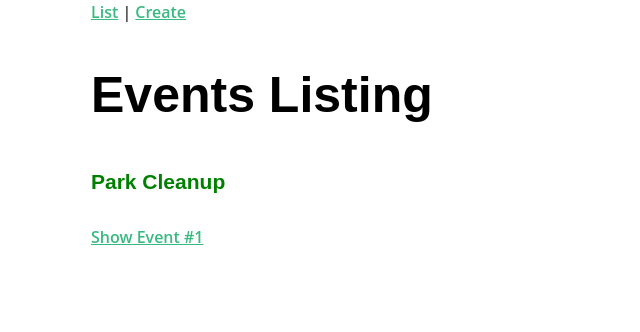
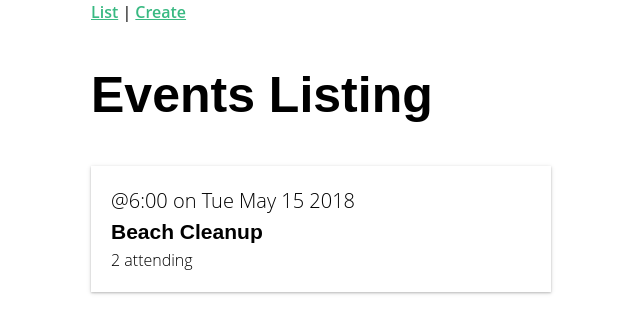
Before and after one commit to newwebash/real-world-vue2, a Vue app: page / in a window 1280 px wide. Shown: the top 332 px of the page, without its empty margins (319-959 px from the left). Built offline with nearby package versions, Linux system fonts and the light colour scheme.

Commit message:
Add event object to eventcard and link from events list

```diff
--- a/src/components/EventCard.vue
+++ b/src/components/EventCard.vue
@@ -1,14 +1,27 @@
 <template>
-  <div>
-      <h4>{{ title }}</h4>
-  </div>
+    <router-link class="event-link" :to="{ name: 'event-show', params: { id: '1' }}">
+        <div class="event-card -shadow">
+            <span class="eyebrow">@{{ event.time }} on {{ event.date }}</span>
+            <h4 class="title">{{ event.title }}</h4>
+            <span>{{ event.attendees.length }} attending</span>
+        </div>
+    </router-link>
 </template>
 
 <script>
 export default {
     data() {
         return {
-            title: 'Park Cleanup'
+            event: {
+                id: 1,
+                title: 'Beach Cleanup',
+                date: 'Tue May 15 2018',
+                time: '6:00',
+                attendees: [
+                    { id: 'abc123', name: 'Adam Jahr' },
+                    { id: 'def456', name: 'Gregg Pollack' }
+                ]
+            }
         }
     }
 }
@@ -16,8 +29,24 @@
 
 <style scoped>
 
-h4 {
-    color: green;
-}
+    .event-card {
+      padding: 20px;
+      margin-bottom: 24px;
+      transition: all 0.2s linear;
+      cursor: pointer;
+    }
+    .event-card:hover {
+      transform: scale(1.01);
+      box-shadow: 0 3px 12px 0 rgba(0, 0, 0, 0.2), 0 1px 15px 0 rgba(0, 0, 0, 0.19);
+    }
+    .event-card > .title {
+      margin: 0;
+    }
+
+    .event-link {
+      color: black;
+      text-decoration: none;
+      font-weight: 100;
+    }
 
 </style>
--- a/src/views/EventList.vue
+++ b/src/views/EventList.vue
@@ -3,7 +3,6 @@
   <h1>Events Listing</h1>
   <EventCard/>
 
-  <router-link :to="{ name: 'event-show', params: {id: '1'} }">Show Event #1</router-link>
   </div>
 </template>
 
```
